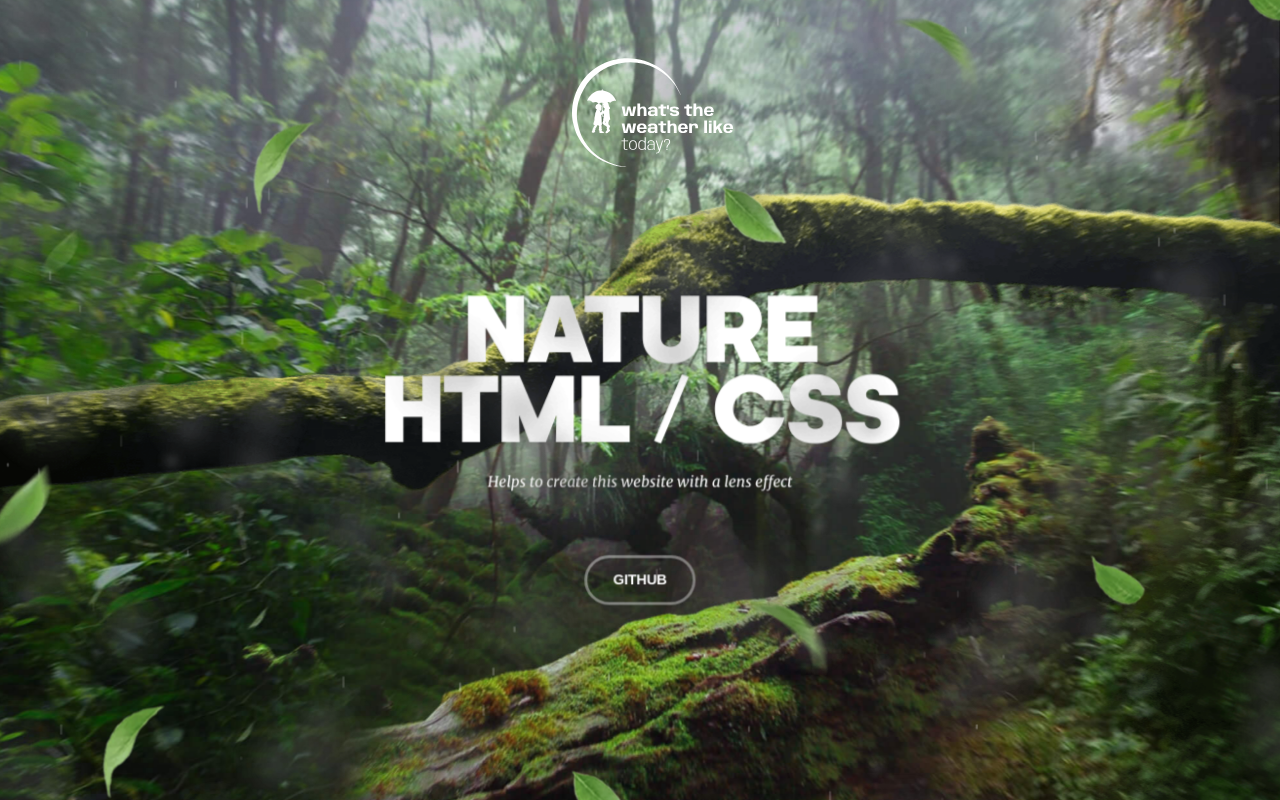
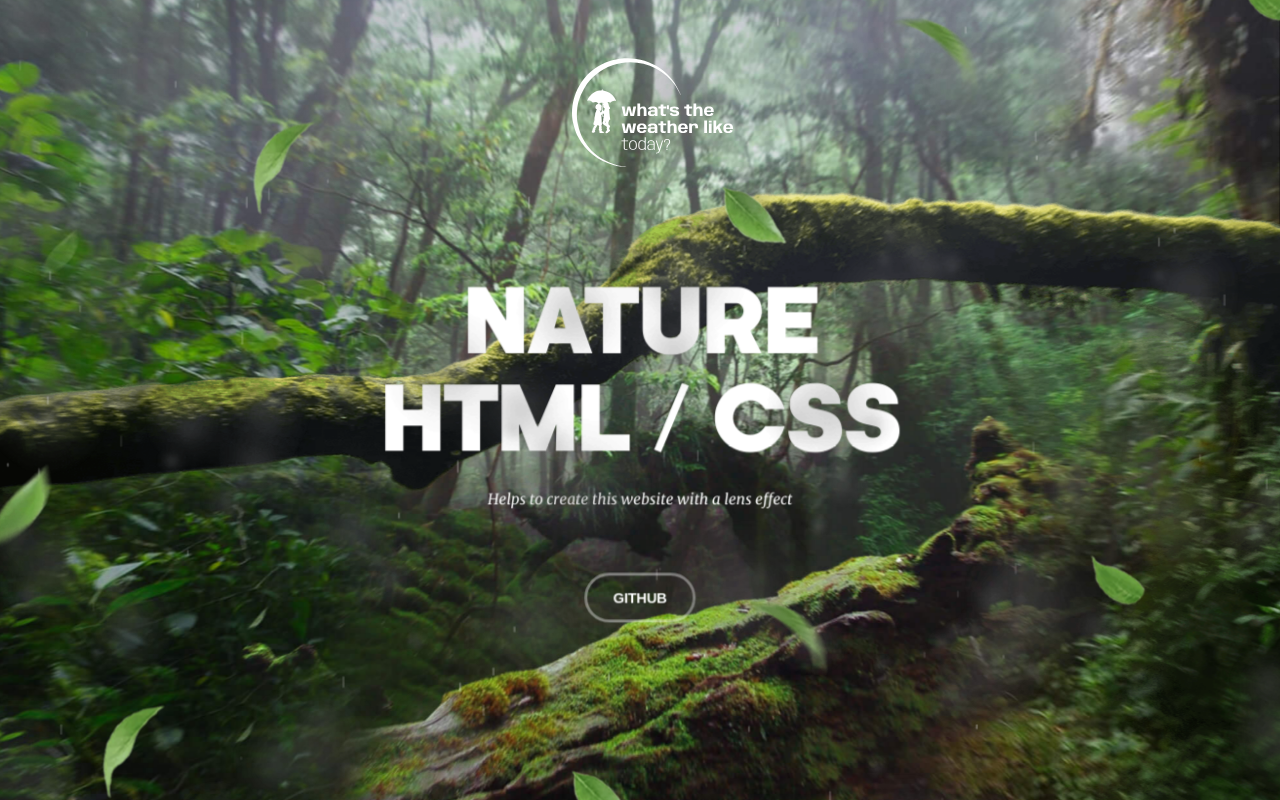
Before and after one commit to andreikhromushin/LensEffectLayout, a website: page index.html in a window 1280 px wide. Drawn offline with Linux system fonts and the light colour scheme.

Commit message:
Edit style

```diff
--- a/styles/style.css
+++ b/styles/style.css
@@ -105,6 +105,10 @@ body {
   text-align: center;
 }
 
+.layer-content h1 {
+  line-height: 1.1;
+}
+
 .layer-content div {
   font-family: "Merriweather", sans-serif;
   font-size: calc(var(--index) * 0.73);
```
